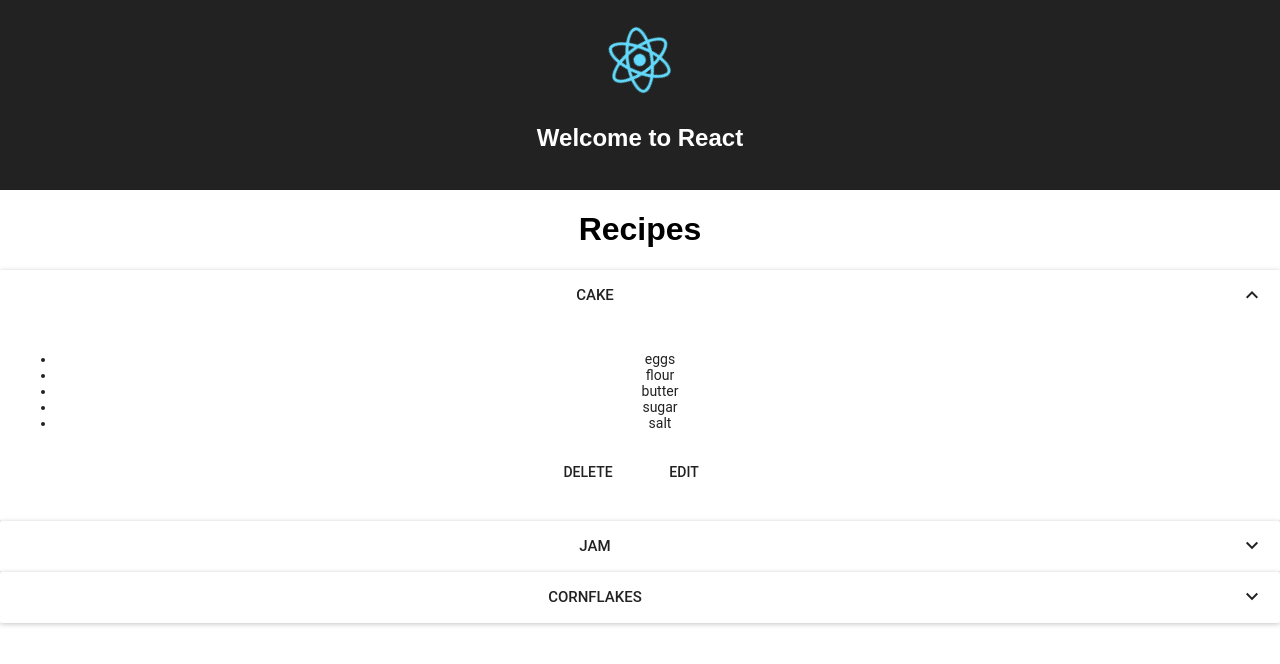
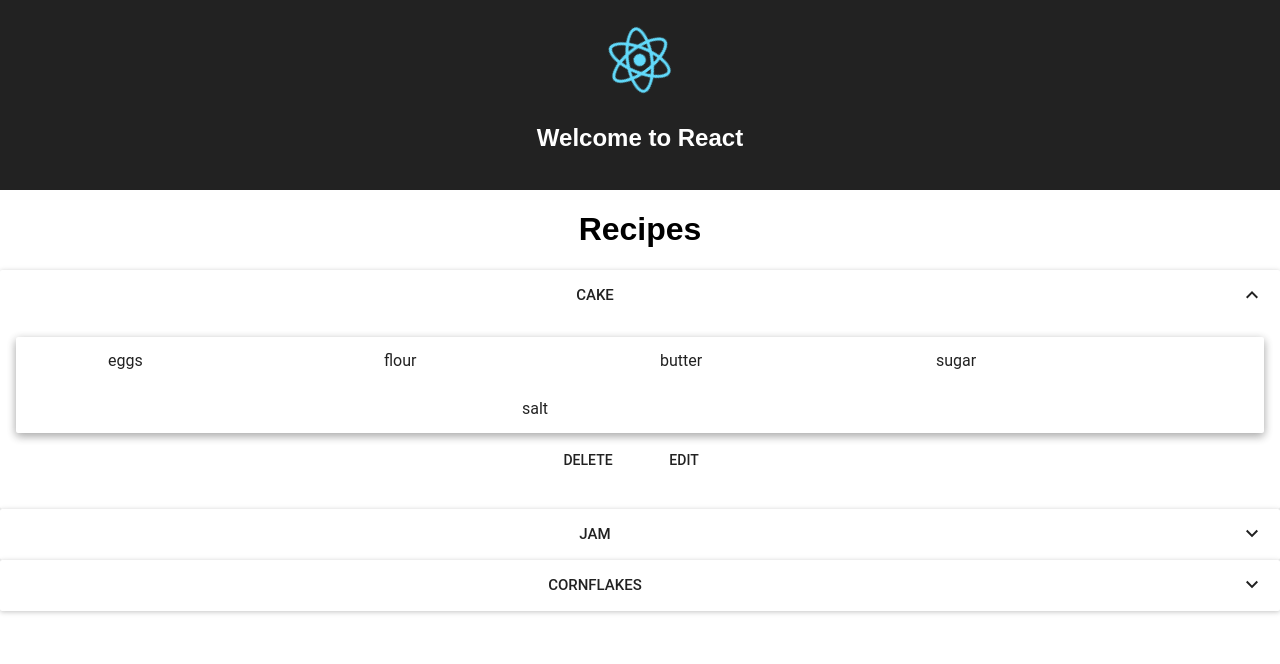
Before and after one commit to GregatGit/recipeboxfcc, a React app: page / in a window 1280 px wide. Both pictures are taken after a click on the button 1252 px from the left and 295 px from the top of the page. Shown: the top 664 px of the page. Built offline with nearby package versions, Linux system fonts and the light colour scheme; what react-tap-event-plugin would draw is missing.

Commit message:
use material-ui instead of li

```diff
--- a/src/components/recipe.js
+++ b/src/components/recipe.js
@@ -1,13 +1,18 @@
 import React from 'react';
 import {Card, CardActions, CardHeader, CardText} from 'material-ui/Card';
 import FlatButton from 'material-ui/FlatButton';
+import Divider from 'material-ui/Divider';
+import Paper from 'material-ui/Paper';
+import TextField from 'material-ui/TextField';
+
+const style = {
+  marginLeft: 20,
+};
 
 const Recipe = (props) => {
   let myIngredients = props.ingredientsArr.map((ingredient) => {
     return (
-      <li>
-        {ingredient}
-      </li>
+      <TextField value={ingredient} style={style} underlineShow={false} />
     )
   })
   return (
@@ -18,9 +23,9 @@ const Recipe = (props) => {
       showExpandableButton={true}
     />
     <CardText expandable={true}>
-      <ul>
+      <Paper zDepth={2}>
         {myIngredients}
-      </ul>
+      </Paper>
       <CardActions>
       <FlatButton label="Delete" />
       <FlatButton label="Edit" />
```
